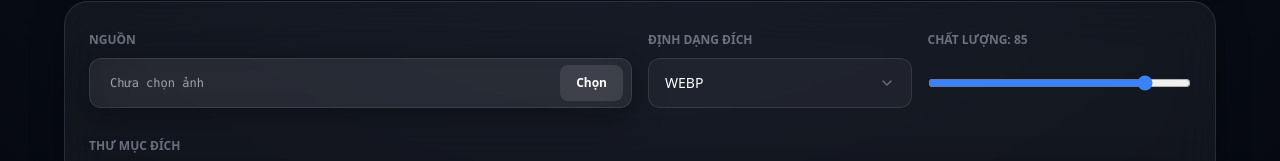
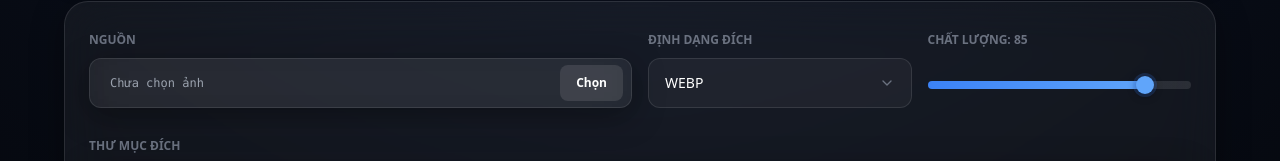
Before and after one commit to Kim-Thu/slugtify, a Next.js app in the folder frontend/: page /image-converter in a window 1280 px wide. Shown: the part 535-696 px from the top of the page. Built offline with nearby package versions, Linux system fonts and the light colour scheme.

Commit message:
fix: close format dropdown outside and style quality slider

```diff
--- a/frontend/src/app/image-converter/page.tsx
+++ b/frontend/src/app/image-converter/page.tsx
@@ -14,7 +14,7 @@ import {
   LoaderCircle,
   RefreshCw,
 } from "lucide-react";
-import { useMemo, useState } from "react";
+import { useEffect, useMemo, useRef, useState } from "react";
 
 type AnyFileHandle = any;
 type AnyDirectoryHandle = any;
@@ -80,6 +80,7 @@ export default function ImageConverterPage() {
   const [outputDir, setOutputDir] = useState<AnyDirectoryHandle | null>(null);
   const [format, setFormat] = useState("webp");
   const [formatOpen, setFormatOpen] = useState(false);
+  const formatDropdownRef = useRef<HTMLDivElement | null>(null);
   const [quality, setQuality] = useState(85);
   const [recursive, setRecursive] = useState(true);
   const [overwrite, setOverwrite] = useState(false);
@@ -87,6 +88,28 @@ export default function ImageConverterPage() {
   const [files, setFiles] = useState<PreviewFile[]>([]);
   const [loading, setLoading] = useState(false);
   const [message, setMessage] = useState("");
+
+  useEffect(() => {
+    if (!formatOpen) return;
+
+    const handlePointerDown = (event: MouseEvent | PointerEvent) => {
+      if (!formatDropdownRef.current?.contains(event.target as Node)) {
+        setFormatOpen(false);
+      }
+    };
+
+    const handleKeyDown = (event: KeyboardEvent) => {
+      if (event.key === "Escape") setFormatOpen(false);
+    };
+
+    document.addEventListener("pointerdown", handlePointerDown);
+    document.addEventListener("keydown", handleKeyDown);
+
+    return () => {
+      document.removeEventListener("pointerdown", handlePointerDown);
+      document.removeEventListener("keydown", handleKeyDown);
+    };
+  }, [formatOpen]);
 
   const totalSize = useMemo(() => files.reduce((sum, file) => sum + file.size, 0), [files]);
   const completedCount = useMemo(
@@ -458,7 +481,7 @@ export default function ImageConverterPage() {
             </div>
           </div>
 
-          <div className="relative space-y-2">
+          <div ref={formatDropdownRef} className="relative space-y-2">
             <label className="text-xs font-bold uppercase text-gray-500">{vi ? "Định dạng đích" : "Target format"}</label>
             <button
               type="button"
@@ -502,15 +525,54 @@ export default function ImageConverterPage() {
           <div className="space-y-2">
             <label className="text-xs font-bold uppercase text-gray-500">{vi ? "Chất lượng" : "Quality"}: {quality}</label>
             <div className="flex h-[50px] items-center">
+              <div className="relative w-full">
                 <input
                   type="range"
                   min="1"
                   max="100"
                   value={quality}
                   onChange={(e) => setQuality(Number(e.target.value))}
-                className="w-full accent-blue-500"
                   disabled={!["jpg", "webp"].includes(format)}
+                  aria-label={vi ? "Chất lượng ảnh" : "Image quality"}
+                  style={{
+                    background: `linear-gradient(to right, rgb(59 130 246) 0%, rgb(96 165 250) ${quality}%, rgba(255,255,255,0.10) ${quality}%, rgba(255,255,255,0.10) 100%)`,
+                  }}
+                  className="h-2 w-full appearance-none rounded-full outline-none transition-opacity
+                    disabled:cursor-not-allowed disabled:opacity-35
+                    [&::-webkit-slider-runnable-track]:h-2
+                    [&::-webkit-slider-runnable-track]:rounded-full
+                    [&::-webkit-slider-runnable-track]:bg-transparent
+                    [&::-webkit-slider-thumb]:-mt-[5px]
+                    [&::-webkit-slider-thumb]:h-[18px]
+                    [&::-webkit-slider-thumb]:w-[18px]
+                    [&::-webkit-slider-thumb]:appearance-none
+                    [&::-webkit-slider-thumb]:rounded-full
+                    [&::-webkit-slider-thumb]:border-[3px]
+                    [&::-webkit-slider-thumb]:border-[#11131b]
+                    [&::-webkit-slider-thumb]:bg-blue-400
+                    [&::-webkit-slider-thumb]:shadow-[0_0_0_3px_rgba(59,130,246,0.18),0_2px_8px_rgba(0,0,0,0.45)]
+                    [&::-webkit-slider-thumb]:transition-transform
+                    [&::-webkit-slider-thumb]:hover:scale-110
+                    [&::-moz-range-track]:h-2
+                    [&::-moz-range-track]:rounded-full
+                    [&::-moz-range-track]:bg-white/10
+                    [&::-moz-range-progress]:h-2
+                    [&::-moz-range-progress]:rounded-full
+                    [&::-moz-range-progress]:bg-blue-500
+                    [&::-moz-range-thumb]:h-[14px]
+                    [&::-moz-range-thumb]:w-[14px]
+                    [&::-moz-range-thumb]:rounded-full
+                    [&::-moz-range-thumb]:border-[3px]
+                    [&::-moz-range-thumb]:border-[#11131b]
+                    [&::-moz-range-thumb]:bg-blue-400"
                 />
+                <div
+                  className="pointer-events-none absolute -top-7 -translate-x-1/2 rounded-md border border-blue-400/20 bg-blue-500/10 px-1.5 py-0.5 text-[10px] font-semibold text-blue-300 opacity-0 transition-opacity"
+                  style={{ left: `${quality}%` }}
+                >
+                  {quality}
+                </div>
+              </div>
             </div>
           </div>
         </div>
```
Lines whose indentation alone changed are shown as unchanged.
